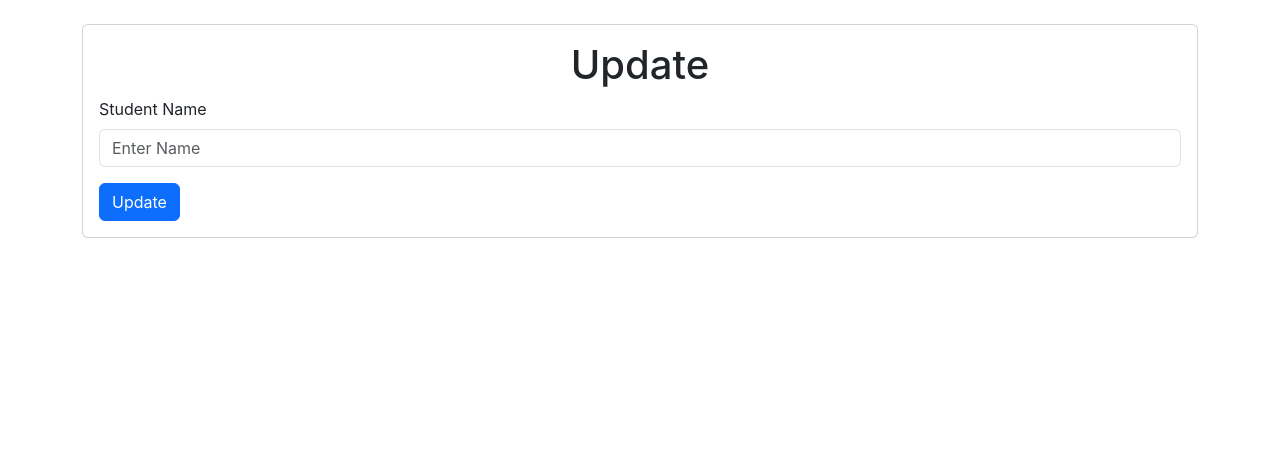
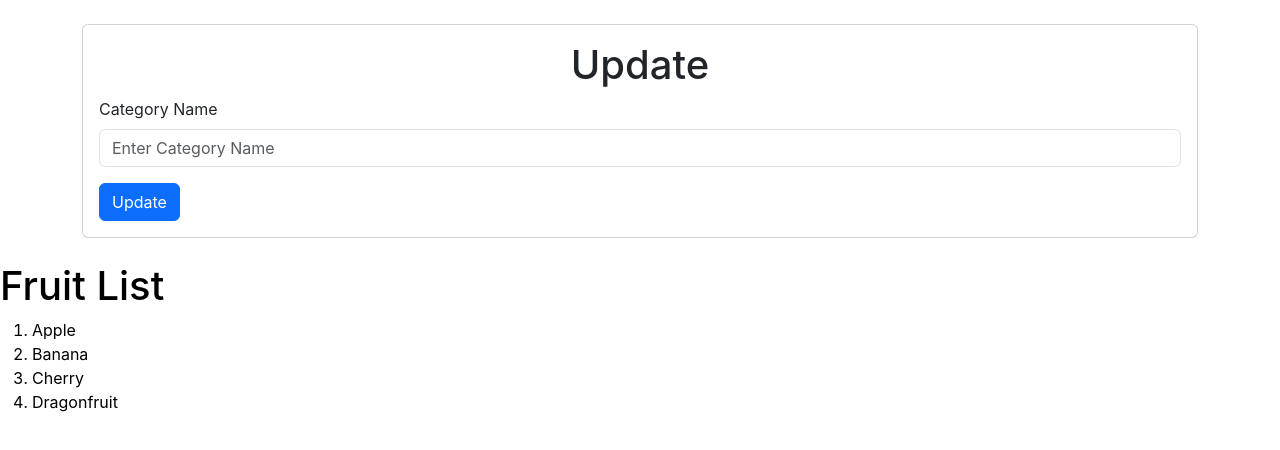
Before and after one commit to Tejeshkumarkota/react-project-learn, a React (Create React App) app: page /edit/1 in a window 1280 px wide. Shown: the top 450 px of the page. Built offline with nearby package versions, Linux system fonts and the light colour scheme; no server answers.

Commit message:
crud operations edit and delete

```diff
--- a/src/App.js
+++ b/src/App.js
@@ -6,9 +6,10 @@ import { BrowserRouter,Routes,Route } from 'react-router-dom';
 import Login from './Pages/Login/Login';
 import List from './Pages/List';
 import Create from './Pages/Create';
-import Parent from './Pages/Parent';
+// import Parent from './Pages/Parent';
 import Update from './Pages/Update';
 import FetchDetails from './Pages/FetchDetails';
+import DisplayList from './Pages/DisplayList';
 
 function App() {
   return (
@@ -27,6 +28,7 @@ function App() {
           <Route path="/filter-list" element={<FetchDetails/>}/>
         </Routes>
       </BrowserRouter>
+      <DisplayList/>
       {/* <Counter/> */}
       {/* <Parent/> */}
       {/* <User1/>
--- /dev/null
+++ b/src/Pages/DisplayList.js
@@ -0,0 +1,29 @@
+import React, { useState, useEffect } from 'react';
+
+function DisplayList() {
+  const [fruits, setFruits] = useState(['Apple', 'Banana', 'Cherry']);
+
+  useEffect(() => {
+   const timer = setTimeout(() => {
+      setFruits([...fruits, 'Dragonfruit']);
+    }, 5000);
+
+    // Cleanup the timer if the component unmounts
+    return () => clearTimeout(timer);
+  },[]);
+
+  return (
+    <div>
+      <h1>Fruit List</h1>
+
+      <ol>
+        {fruits.map((fruit, index) => (
+          <li key={index}>{fruit}</li>
+        ))}
+      </ol>
+
+    </div>
+  );
+}
+
+export default DisplayList;
--- a/src/Pages/List.js
+++ b/src/Pages/List.js
@@ -30,7 +30,7 @@ export default function List() {
   const deleteStudent = (id) => {
     const confirmation = window.confirm("Are you sure you want to delete this item?");
     if(confirmation) {
-      fetch("http://localhost:3001/students/"+id,{
+      fetch("https://trainingsapi.localinfoz.com/api/product-categories/"+id,{
         method: "DELETE",
       })
       .then((res) => res.json())
--- a/src/Pages/Update.js
+++ b/src/Pages/Update.js
@@ -12,23 +12,25 @@ const Update = () => {
   },[])
 
   const getSelectedData = () => {
-    fetch("http://localhost:3001/students/"+param.studentid)
+    fetch("https://trainingsapi.localinfoz.com/api/product-categories/"+param.studentid)
     .then((res) => res.json())
     .then((data) => {
-      setName(data.name);
+      setName(data.data.productCategoryName);
     });
   }
 
   const updateStudent = () => {
     if(name) {
-    fetch("http://localhost:3001/students/"+param.studentid,{
+    fetch("https://trainingsapi.localinfoz.com/api/product-categories/"+param.studentid,{
         method: "PATCH",
         headers: {
             Accept: "application/json",
             "Content-Type": "application/json"
         },
         body: JSON.stringify({
-            name: name
+          productCategoryImage: "",
+          parentProductCategoryId: "",
+          productCategoryName: name
         })
     })
     .then((res) => res.json())
@@ -52,13 +54,13 @@ const Update = () => {
                 <form>
                   <div className="mb-3">
                     <label htmlFor="exampleInputName" className="form-label">
-                      Student Name
+                    Category Name
                     </label>
                     <input
                       type="text"
                       className="form-control"
                       id="exampleInputName"
-                      placeholder="Enter Name"
+                      placeholder="Enter Category Name"
                       onChange={($event) => {
                         setName($event.target.value);
                       }}
```
